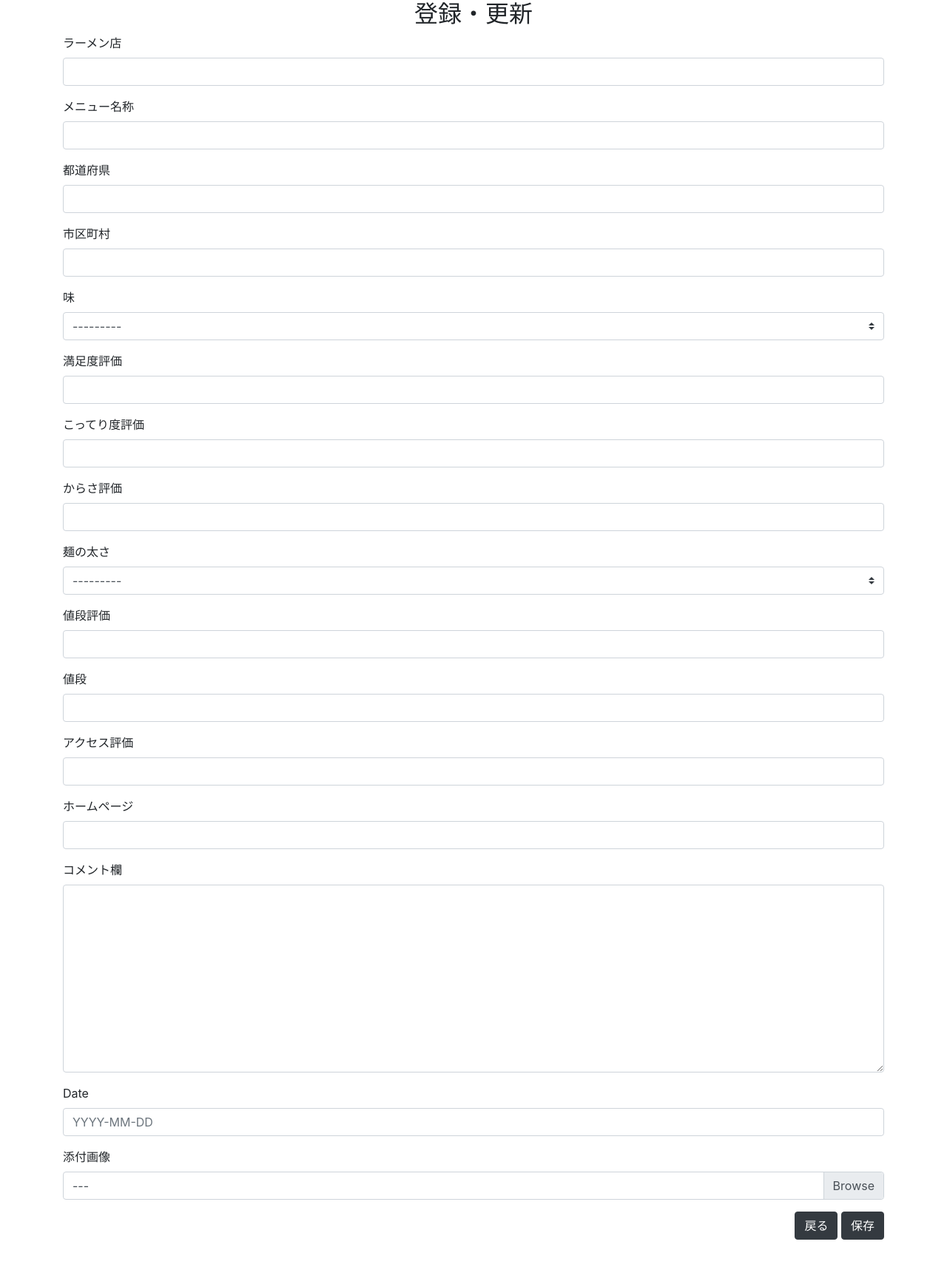
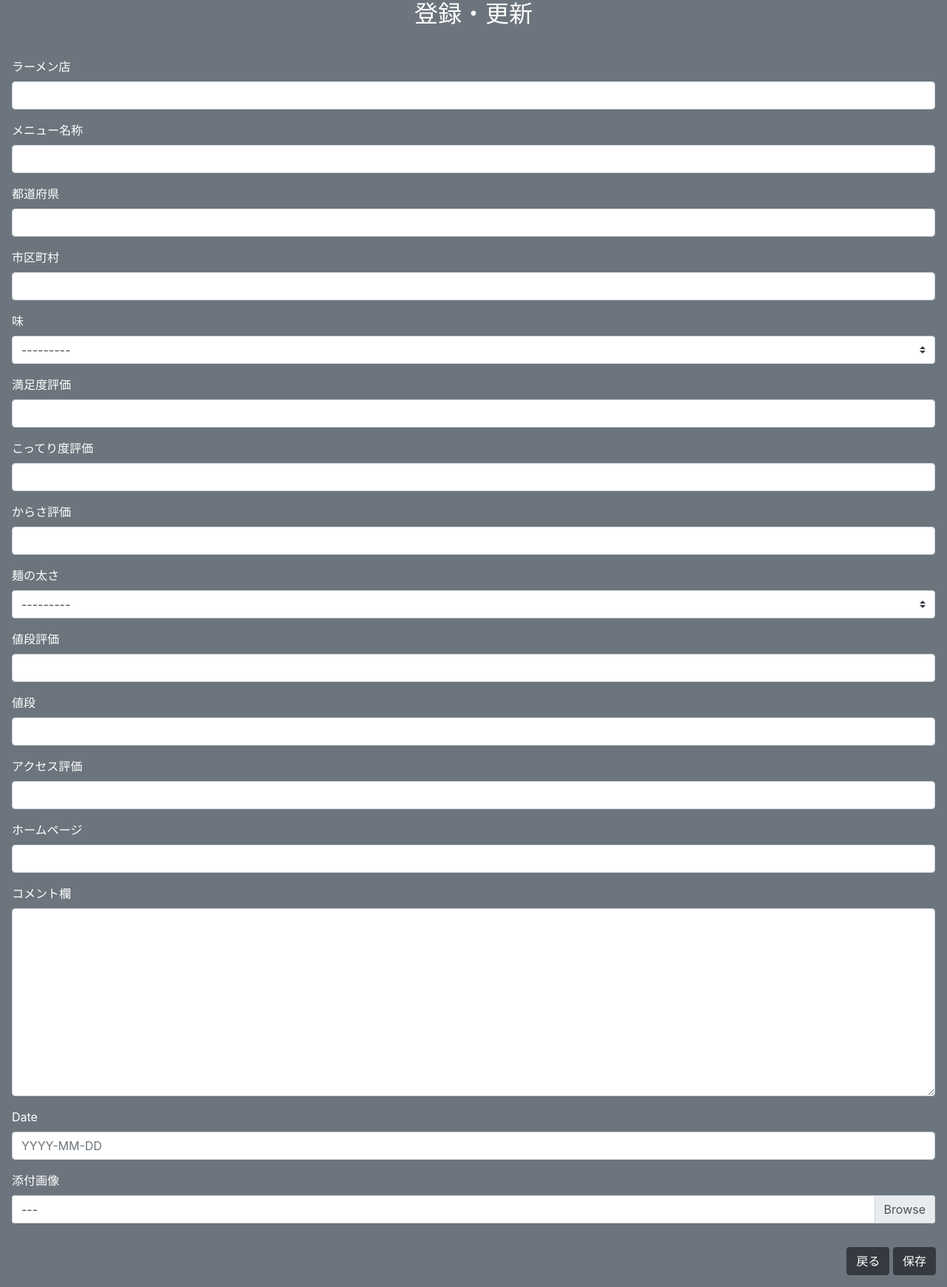
Before and after one commit to kemonki/github.ky, a Django app: page /create/ in a window 1280 px wide. Shown: the part 56-1796 px from the top of the page at 74% size. Before the commit the page ends 1732 px from the top, so only its background shows below. Run offline with Django 3.2, Linux system fonts and the light colour scheme; the visitor is signed in with stand-in values (Sample User, id 1); some libraries are stand-ins or nearby versions.

Commit message:
Update item_form.html

```diff
--- a/app/templates/app/item_form.html
+++ b/app/templates/app/item_form.html
@@ -3,19 +3,22 @@
 {% block content %}
     {{ form.certifications.errors }}
 
-    <div class="container">
+    <div class="container-fluid bg-secondary text-white">
+
         <div class="row">
             <div class="col-12">
                 <h2 class="text-center">登録・更新</h2>
             </div>
         </div>
-        <div class="row">
-            <div class="col-12">
+
+        <div class="row mt-3">
+            <div class="col-12 p-3 mb-12">
                 <form method="post" id="myform" enctype="multipart/form-data">
                     {% crispy form %}
                 </form>
             </div>
         </div>
+
         <div class="row">
             <div class="col-12">
                 <div class="float-right mb-3">
@@ -24,6 +27,7 @@
                 </div>
             </div>
         </div>
+
     </div>
 
 {% endblock %}
```
